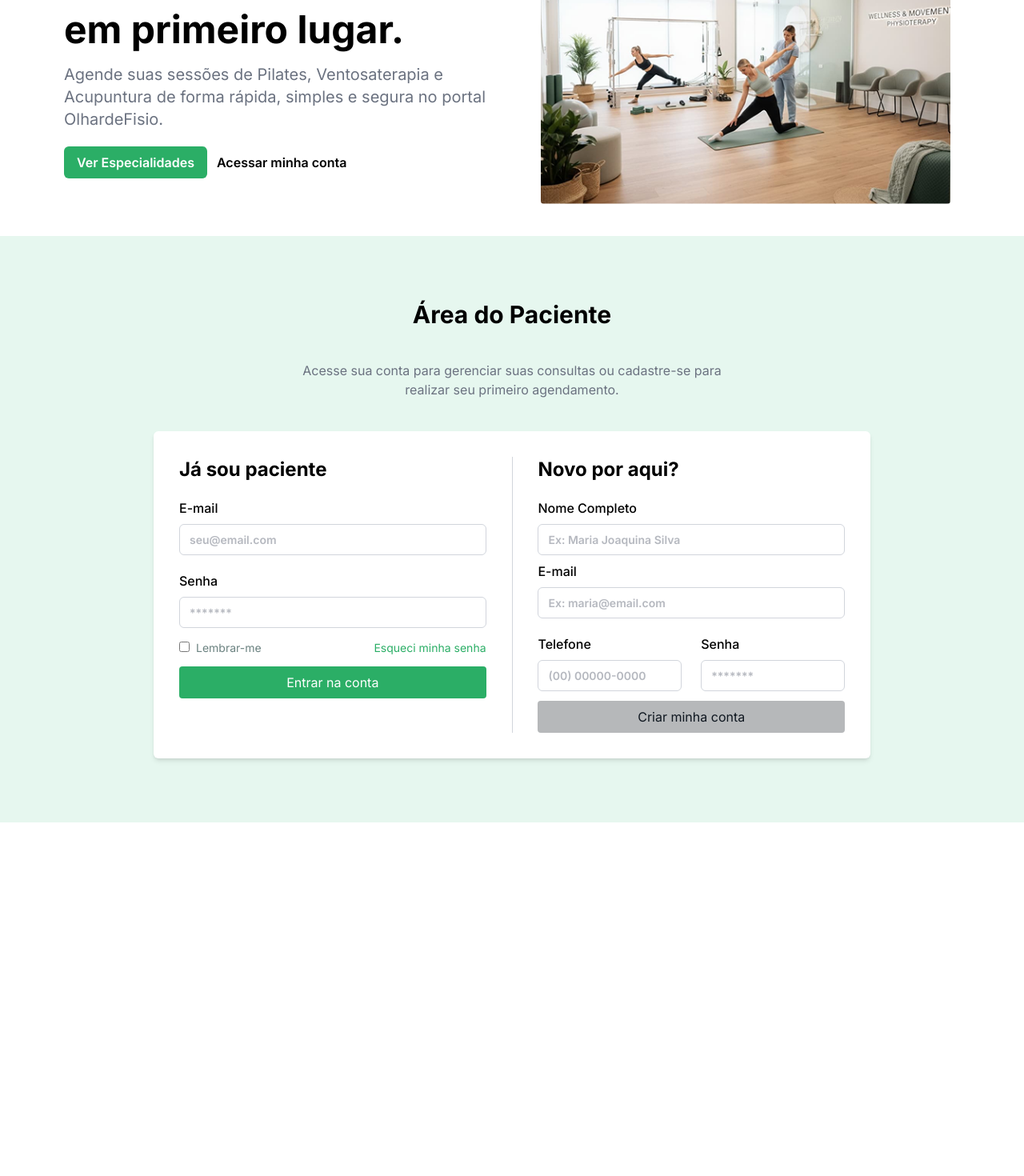
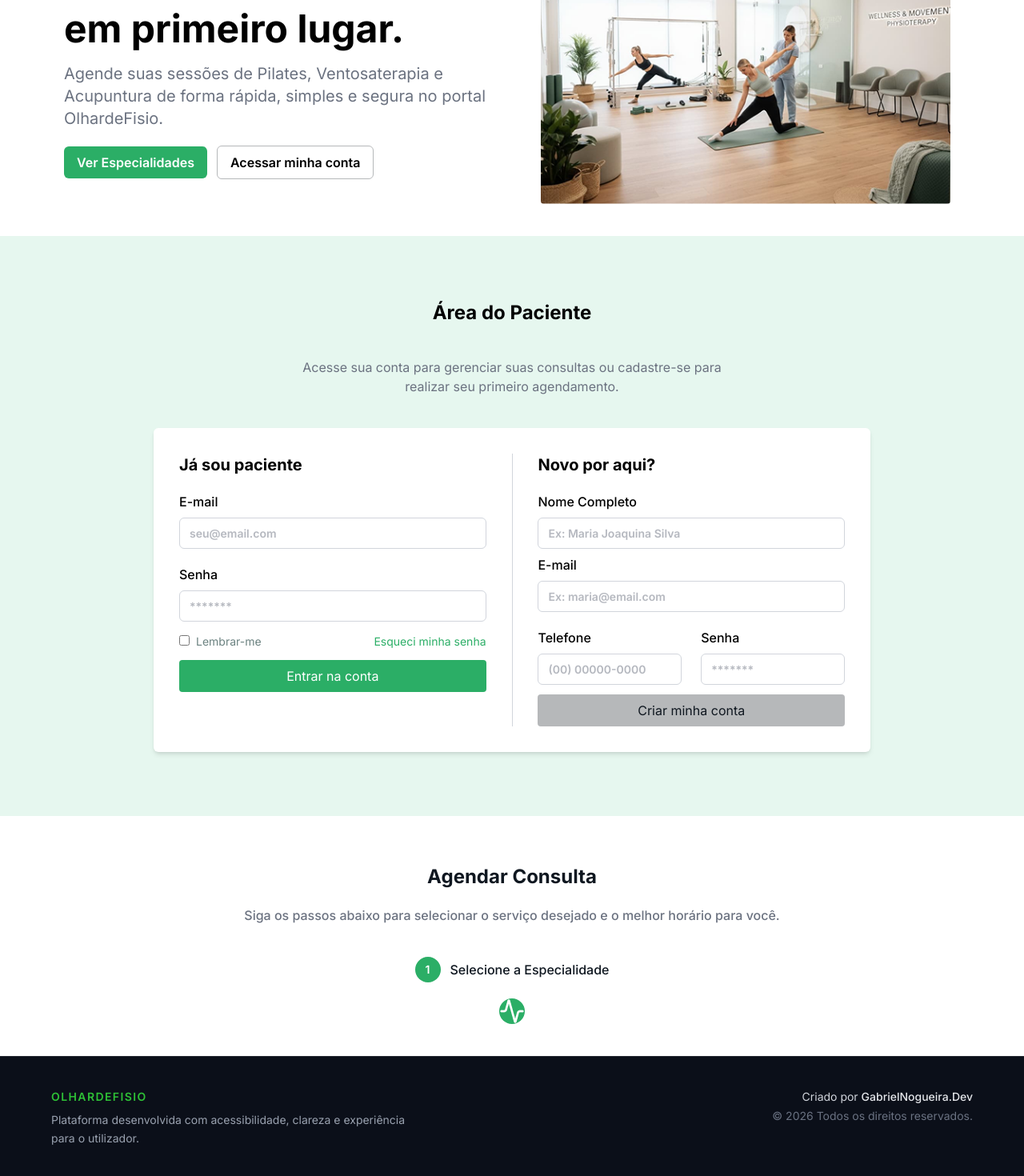
Before and after one commit to GabrielNogueira-Dev/Clinica-de-Fisioterapia, a Next.js app in the folder frontend/: page / in a window 1280 px wide. Shown: the part 226-1696 px from the top of the page at 80% size. Before the commit the page ends 1254 px from the top, so only its background shows below. Built offline with nearby package versions, Linux system fonts and the light colour scheme.

Commit message:
FOOTER adicionado

```diff
--- a/frontend/src/app/layout.tsx
+++ b/frontend/src/app/layout.tsx
@@ -3,6 +3,7 @@ import "./globals.css";
 import Header from "@/components/header";
 
 import { Inter } from 'next/font/google'
+import Footer from "@/components/footer";
 
 const inter = Inter({
   subsets: ['latin'],
@@ -28,6 +29,7 @@ export default function RootLayout({
       <body className="min-h-full flex flex-col">
         <Header />
         {children}
+        <Footer/>
         </body>
     </html>
   );
--- a/frontend/src/app/page.tsx
+++ b/frontend/src/app/page.tsx
@@ -1,3 +1,4 @@
+import Agendamento from "@/components/agendamento";
 import AreaDoPaciente from "@/components/areadopaciente";
 import Inicio from "@/components/inicio";
 
@@ -7,6 +8,7 @@ export default function Home() {
       <main>
         <Inicio/>
         <AreaDoPaciente/>
+        <Agendamento/>
       </main>
     </div>
   );
--- /dev/null
+++ b/frontend/src/components/agendamento.tsx
@@ -0,0 +1,50 @@
+import pilates from "../../public/pilates.png"
+import Image from "next/image"
+
+export default function Agendamento(){
+
+    return(
+    <div className="flex flex-col w-full">
+        {/* Texto explicativo */}
+       <section className="flex flex-col w-full ">
+
+         <nav id="Agendamento" className="flex flex-col w-full justify-center items-center mt-15">
+            <h1 className="text-[#0F1720] font-bold md:text-2xl">Agendar Consulta</h1>
+            <span className=" mt-5 text-[#6B7280] font-medium">Siga os passos abaixo para selecionar o serviço desejado e o melhor horário para você.</span>
+        </nav>
+
+       </section>
+
+        {/*Formulário do agendamento */}
+
+        <section className="flex flex-col w-full  justify-center items-center mt-10 gap-5 ">
+<nav className="flex items-center gap-3">
+  <span
+    className=" flex items-center justify-center w-8 h-8 rounded-full bg-[#2BAE66] text-white text-sm font-semibold " > 1 </span>
+
+  <h3 className="font-medium text-[#0F1720]">
+    Selecione a Especialidade
+  </h3>
+
+</nav>
+        <section className="flex flex-col     ">
+
+            <nav className="flex flex-col  w-full">
+                <Image
+                src={pilates}
+                alt="pilates icon"
+                className=" bg-[#2BAE66] rounded-full max-w-md lg:max-w-lg h-auto"
+                priority
+                />
+            </nav>
+
+        </section>
+
+
+
+        </section>
+
+</div>
+
+    )
+}
--- a/frontend/src/components/areadopaciente.tsx
+++ b/frontend/src/components/areadopaciente.tsx
@@ -5,7 +5,7 @@ export default function AreaDoPaciente() {
     <div id="Area-do-paciente" className="bg-[#E6F7EF] mt-10 pb-20 w-full">
 
       <nav className="flex flex-col items-center justify-center py-10">
-        <h1 className="text-3xl font-bold text-center py-10">Área do Paciente</h1>
+        <h1 className="text-2xl font-bold text-center py-10">Área do Paciente</h1>
         <span className="flex w-xl text-center items-center justify-center text-[#6B7280]">
           Acesse sua conta para gerenciar suas consultas ou cadastre-se para realizar seu primeiro agendamento.
         </span>
@@ -15,7 +15,7 @@ export default function AreaDoPaciente() {
 
         {/* Esquerda */}
         <section className="flex flex-col w-1/2 md:items-start ">
-          <h2 className="font-bold text-2xl mb-5">Já sou paciente</h2>
+          <h2 className="font-bold text-xl mb-5">Já sou paciente</h2>
 
           <label htmlFor="email" className="font-medium">E-mail</label>
           <input
@@ -67,7 +67,7 @@ export default function AreaDoPaciente() {
 
         {/* Direita */}
         <section className="flex flex-col w-1/2 justify-center md:items-start ">
-          <h2 className="font-bold text-2xl mb-5 mt-10 md:mt-0">Novo por aqui?</h2>
+          <h2 className="font-bold text-xl mb-5 mt-10 md:mt-0">Novo por aqui?</h2>
 
            <label htmlFor="nome" className="font-medium">Nome Completo</label>
           <input
--- /dev/null
+++ b/frontend/src/components/footer.tsx
@@ -0,0 +1,43 @@
+"use client";
+
+export default function Footer() {
+  const year = new Date().getFullYear();
+
+  return (
+    <footer className="mt-10 w-full border-t border-white/10 bg-[#0b0f19] text-gray-300 py-10 px-6">
+      <div className="max-w-6xl mx-auto flex flex-col sm:flex-row justify-between gap-8">
+
+        {/* LEFT */}
+        <div className="max-w-md">
+          <h2 className="text-[#2ec136] font-semibold tracking-widest uppercase text-sm">
+            OlhardeFisio
+          </h2>
+
+          <p className="mt-2 text-sm text-gray-400 leading-relaxed">
+            Plataforma desenvolvida com acessibilidade, clareza e experiência para o utilizador.
+          </p>
+        </div>
+
+        {/* RIGHT */}
+        <div className="text-sm sm:text-right">
+          <p className="text-gray-300">
+            Criado por{" "}
+            <a
+              href="https://www.linkedin.com/in/gabriel-nogueira-2944b5335/"
+              target="_blank"
+              rel="noopener noreferrer"
+              className="font-medium text-gray-200 hover:text-cyan-400 transition-colors"
+            >
+              GabrielNogueira.Dev
+            </a>
+          </p>
+
+          <p className="text-gray-500 mt-1">
+            © {year} Todos os direitos reservados.
+          </p>
+        </div>
+
+      </div>
+    </footer>
+  );
+}
--- a/frontend/src/components/header.tsx
+++ b/frontend/src/components/header.tsx
@@ -8,7 +8,7 @@ import { useState } from "react"
 export default function Header(){
     const [activeinicio,setActiveinicio] = useState("inicio")
     const [activeareadopaciente,setActiveareadopaciente] = useState("areadopaciente")
-
+    const [activeagendamento,setActiveagendamento] = useState("agendamento")
 
     return(
         <header className="h-[70] w-full bg-[#F7FBFA] border-b-2 border-[#E5E5E5] flex items-center justify-center">
@@ -31,6 +31,13 @@ export default function Header(){
                } evenly between ml-10 `}>
              Área do paciente</a>
 
+               <a href="#Area-do-paciente"
+               onClick= {()=> setActiveagendamento("agendamento")}
+               className={`font-semibold cursor-pointer transition-colors ${
+                activeagendamento === "agendamento" ? "text-[#2BAE66]" : "text-[#0F1720]"
+               } evenly between ml-10 `}>
+             Agendar Consulta</a>
+
         </header>
     )
 }
--- a/frontend/src/components/inicio.tsx
+++ b/frontend/src/components/inicio.tsx
@@ -24,7 +24,7 @@ export default function Inicio() {
             Ver Especialidades
           </span>
 
-          <span className="text-[16px] font-semibold text-black cursor-pointer">
+          <span className="text-[16px] font-semibold text-black cursor-pointer border border-[#b6b8ba] rounded-md px-4 py-2">
             Acessar minha conta
           </span>
         </section>
```
Also changed, not shown: frontend/public/pilates.png (added).
